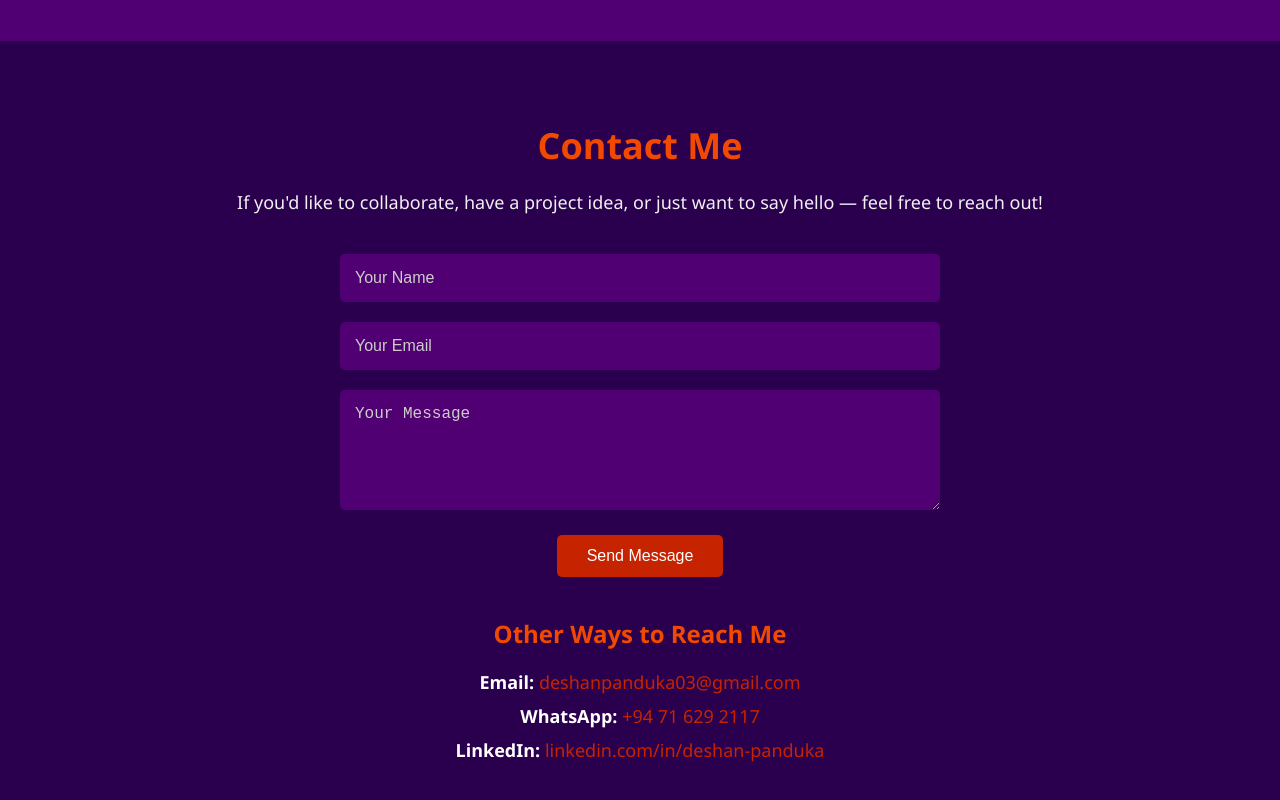
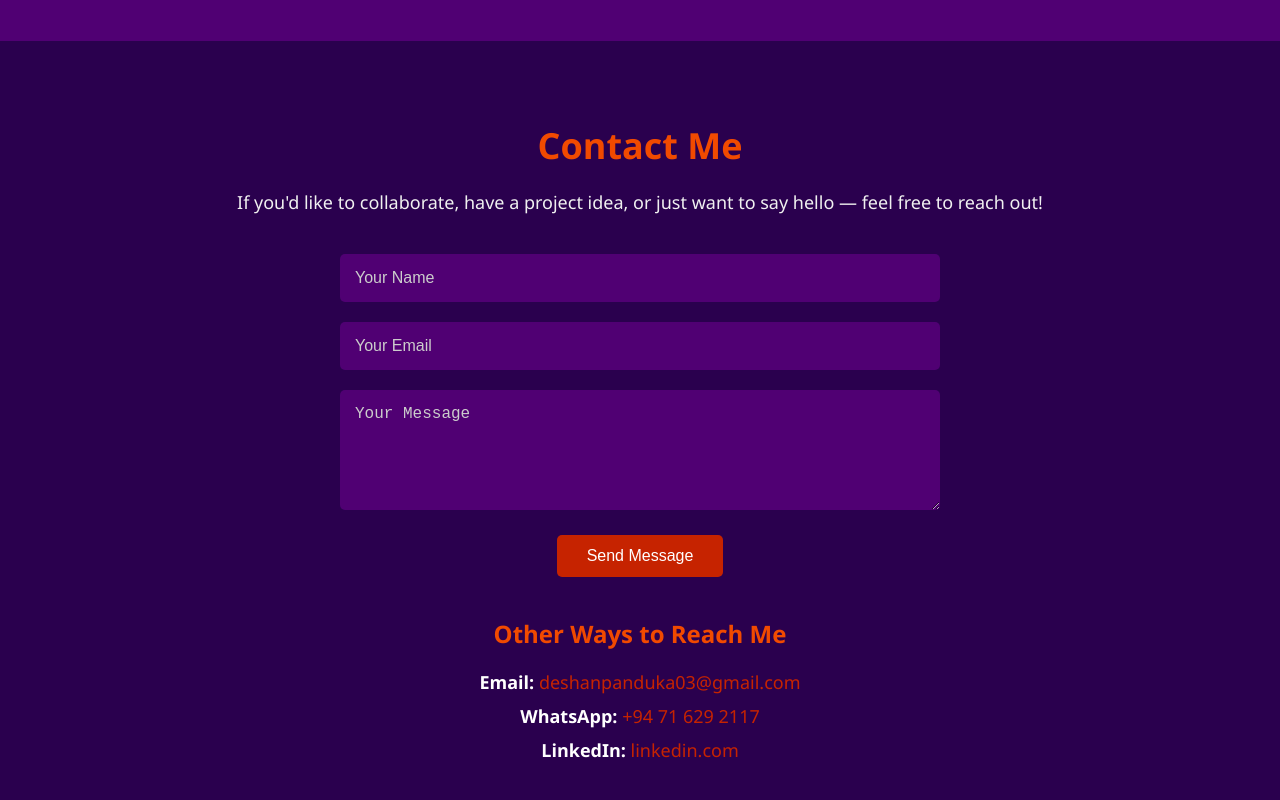
Before and after one commit to hhdpsrinath/my-website, a plain HTML site: page index.html in a window 1280 px wide. Shown: the part 2146-2946 px from the top of the page. Drawn offline with Linux system fonts and the light colour scheme.

Commit message:
After Update

```diff
--- a/index.html
+++ b/index.html
@@ -110,7 +110,7 @@
   <ul>
     <li><strong>Email:</strong> <a href="mailto:deshanpanduka03@gmail.com">deshanpanduka03@gmail.com</a></li>
     <li><strong>WhatsApp:</strong> <a href="https://wa.me/94716292117" target="_blank">+94 71 629 2117</a></li>
-    <li><strong>LinkedIn:</strong> <a href="https://www.linkedin.com/in/deshan-panduka" target="_blank">linkedin.com/in/deshan-panduka</a></li>
+    <li><strong>LinkedIn:</strong> <a href="https://www.linkedin.com/in/deshan-panduka-ab4387270/" target="_blank">linkedin.com</a></li>
   </ul>
 </div>
 
```
